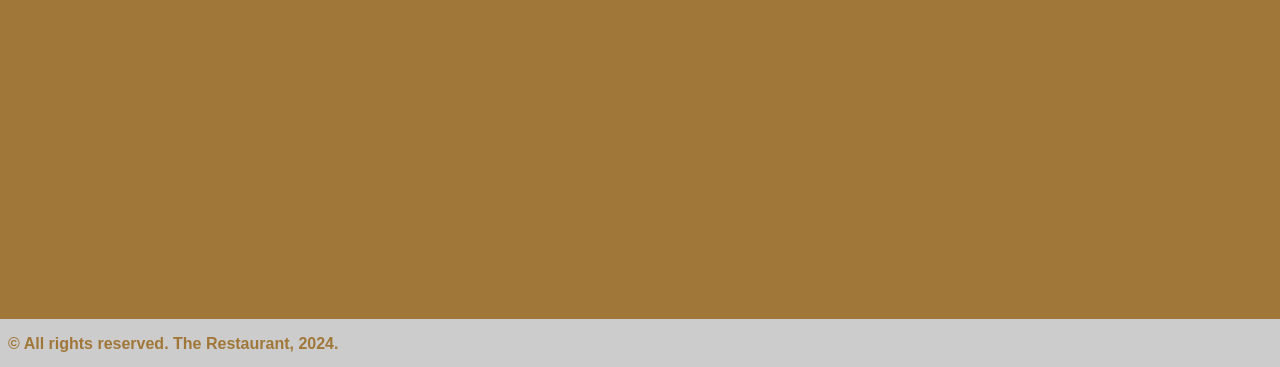
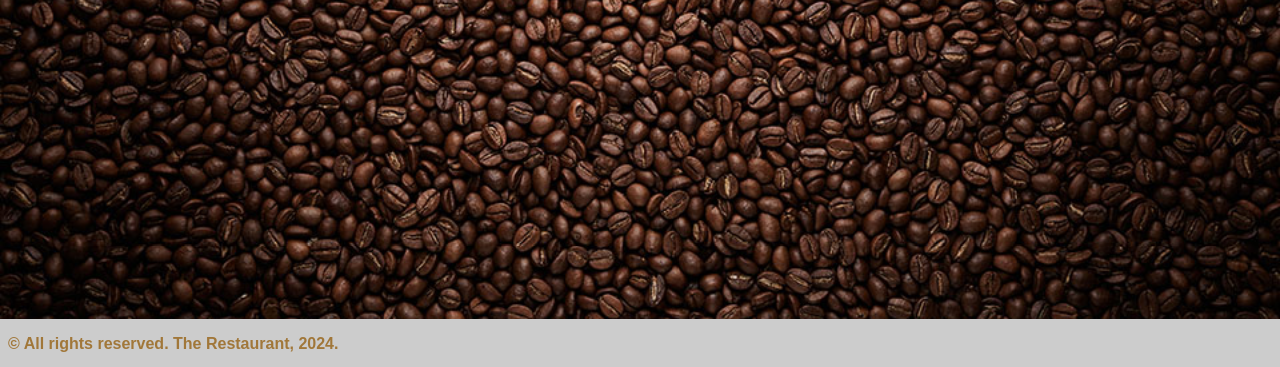
Before and after one commit to alexandracastro-grc/alexandracastro-grc.github.io, a plain HTML site: page grc338/website-visual-language/index.html in a window 1280 px wide. Shown: the part 433-800 px from the top of the page. Drawn offline with Linux system fonts and the light colour scheme; a web font is replaced by a local one.

Commit message:
Update style.css

```diff
--- a/grc338/website-visual-language/style.css
+++ b/grc338/website-visual-language/style.css
@@ -4,7 +4,7 @@ html, body, div, applet, object, iframe, h1, h2, h3, h4, h5, h6, p, blockquote,
 
 
 div.home-container {
-	background: url(images/coffeebeans.jpeg) center center fixed;
+	background: url(images/coffeebeans.jpg) center center fixed;
 	background-size: cover;
 	position: relative;
 	min-height: 100vh;
```
